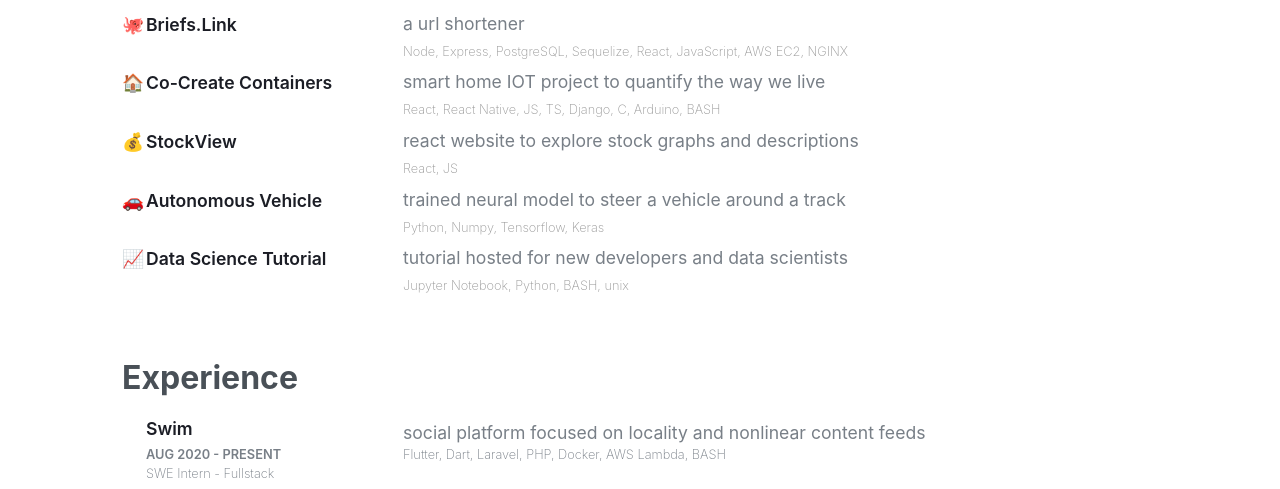
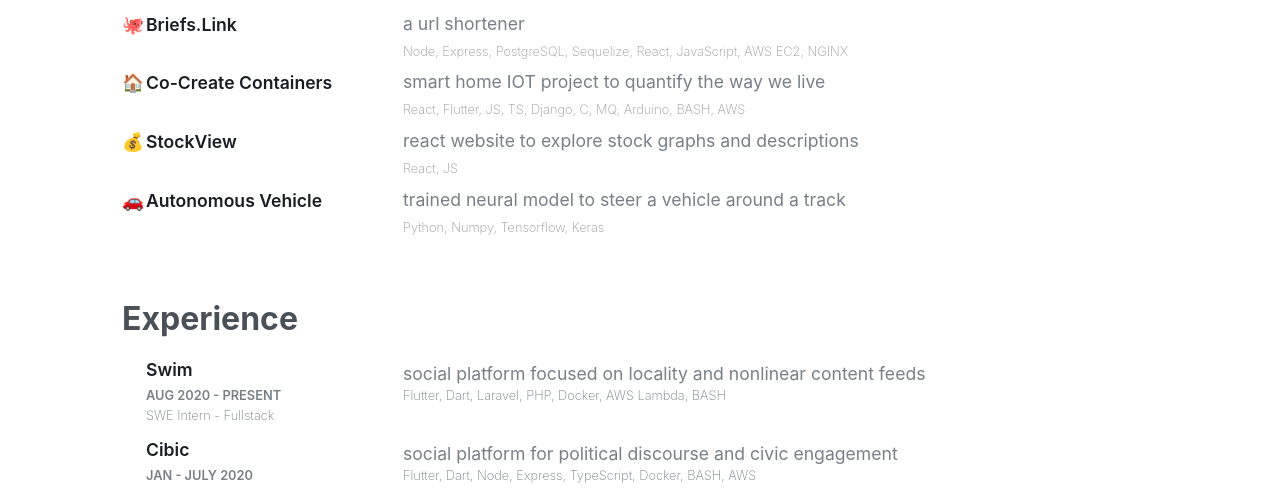
Before and after one commit to benjaminykim/benkim.dev, a Gatsby site: page / in a window 1280 px wide. Shown: the part 534-1023 px from the top of the page. Built offline with nearby package versions, Linux system fonts and the light colour scheme; Gatsby itself is replaced by a stand-in of ours.

Commit message:
clean up projects section

```diff
--- a/src/data/project.js
+++ b/src/data/project.js
@@ -8,8 +8,6 @@ export default [
 			'social platform for gratitude',
 		stack:
 			'Ruby on Rails, Flutter, Dart, Heroku, AWS S3',
-		tags:
-			['Ruby on Rails', 'Flutter', 'Dart', 'Heroku', 'AWS S3'],
 	},
   {
     icon: '🐙',
@@ -20,8 +18,6 @@ export default [
 			'a url shortener',
 		stack:
 			'Node, Express, PostgreSQL, Sequelize, React, JavaScript, AWS EC2, NGINX',
-		tags:
-			['Node', 'Express', 'Postgres', 'React', 'JS', 'AWS'],
 	},
 	{
 		icon: '🏠',
@@ -29,8 +25,7 @@ export default [
 		path: 'https://www.co-createcontainers.com/',
 		source: 'https://github.com/co-create',
 		description: 'smart home IOT project to quantify the way we live',
-		stack: 'React, React Native, JS, TS, Django, C, Arduino, BASH',
-		tags: ['React', 'Flutter', 'Django', 'MQ', 'Arduino', 'AWS'],
+		stack: 'React, Flutter, JS, TS, Django, C, MQ, Arduino, BASH, AWS',
 	},
 	{
 		icon: '💰',
@@ -39,7 +34,6 @@ export default [
 		source: 'https://github.com/benjaminykim/stock_view',
 		description: 'react website to explore stock graphs and descriptions',
 		stack: 'React, JS',
-		tags: ['React', 'JavaScript'],
 	},
 	{
 		icon: '🚗',
@@ -48,15 +42,5 @@ export default [
 		source: 'https://github.com/benjaminykim/self-driving-car-simulator',
 		description: 'trained neural model to steer a vehicle around a track',
 		stack: 'Python, Numpy, Tensorflow, Keras',
-		tags: ['Python', 'Numpy', 'Tensorflow', 'Keras'],
-	},
-	{
-		icon: '📈',
-		title: 'Data Science Tutorial',
-		path: 'https://github.com/benjaminykim/python_data_science_tutorial',
-		source: 'https://github.com/benjaminykim/python_data_science_tutorial',
-		description: 'tutorial hosted for new developers and data scientists',
-		stack: 'Jupyter Notebook, Python, BASH, unix',
-		tags: ['Python', 'BASH', 'Unix', 'Numpy', 'Pandas', 'SKLearn'],
 	},
 ]
```
